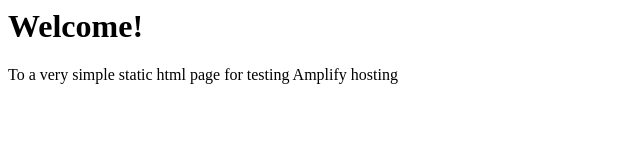
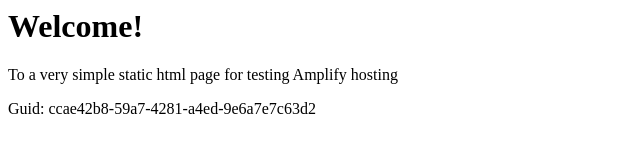
Before and after one commit to amplify-github-test-hkg/Github-PR-Commit-Integration-Test-DoNotTouch-Gith-OKSLNVO2-v1-preprod-ap-east-1, a website: page src/index.html in a window 1280 px wide. Shown: the whole page, without its empty margins (0-640 px from the left). Drawn offline with Linux system fonts and the light colour scheme.

Commit message:
commit from integ tests

```diff
--- a/src/index.html
+++ b/src/index.html
@@ -1,3 +1,5 @@
+
+
 <html lang="en">
 
 <head>
@@ -10,6 +12,6 @@
 <body>
     <h1>Welcome!</h1>
     <p>To a very simple static html page for testing Amplify hosting</p>
-</body>
+    <p>Guid: ccae42b8-59a7-4281-a4ed-9e6a7e7c63d2</p></body>
 
 </html>
```
